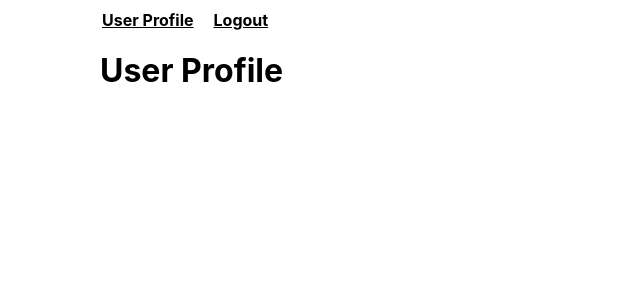
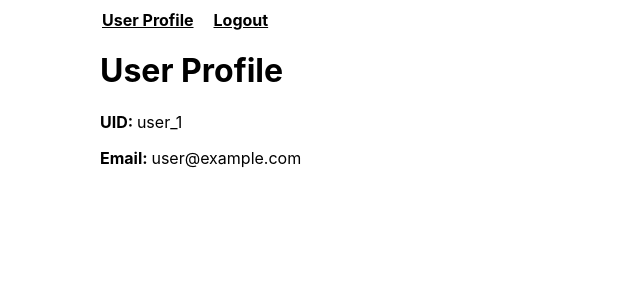
Before and after one commit to irahatam/exercise-five-fall2020, a React (Create React App) app: page / in a window 1280 px wide. Shown: the top 300 px of the page, without its empty margins (0-640 px from the left). Built offline with nearby package versions, Linux system fonts and the light colour scheme; no server answers; sample sign-in values are in the browser's storage.

Commit message:
added user information

```diff
--- a/src/components/UserProfileComponent.js
+++ b/src/components/UserProfileComponent.js
@@ -1,7 +1,18 @@
 import React from "react";
 
-function UserProfileComponent() {
-  return <div></div>;
+function UserProfileComponent({ userInformation }) {
+  return (
+    <div>
+      <p>
+        <strong>UID: </strong>
+        {userInformation.uid}
+      </p>
+      <p>
+        <strong>Email: </strong>
+        {userInformation.email}
+      </p>
+    </div>
+  );
 }
 
 export default UserProfileComponent;
--- a/src/containers/UserProfile.js
+++ b/src/containers/UserProfile.js
@@ -1,9 +1,11 @@
 import React from "react";
+import UserProfileComponent from "../components/UserProfileComponent";
 
-function UserProfile() {
+function UserProfile({ userInformation }) {
   return (
     <div>
       <h1> User Profile </h1>
+      <UserProfileComponent userInformation={userInformation} />
     </div>
   );
 }
```
Also changed, not shown: 1 other file (tests, documents, lock files or other folders).
